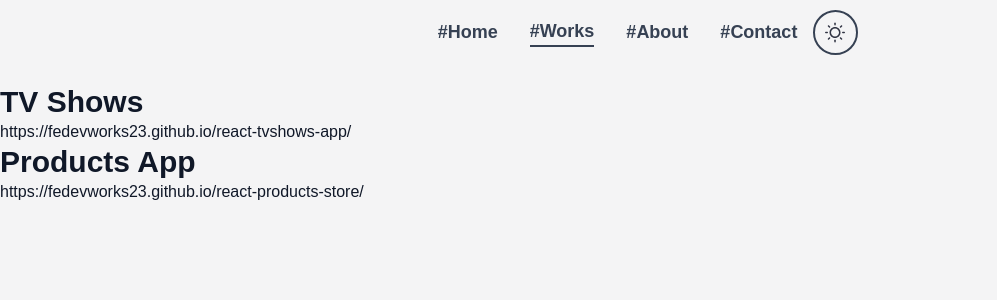
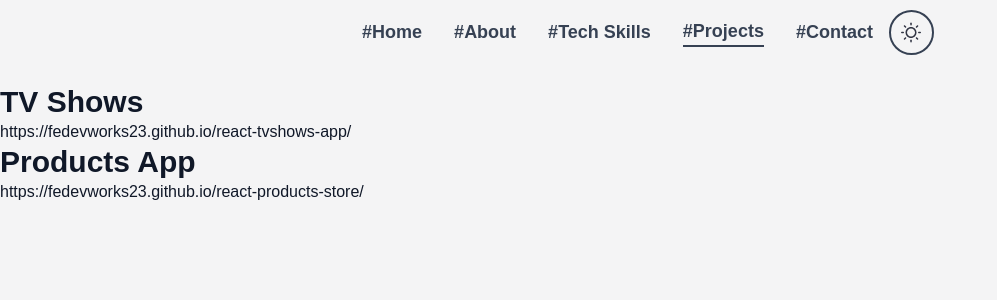
Before and after one commit to fedevworks23/sriman-portfolio, a React (Vite) app: page /sriman-portfolio/works in a window 1280 px wide. Shown: the top 300 px of the page, without its empty margins (0-997 px from the left). Built offline with nearby package versions, Linux system fonts and the light colour scheme.

Commit message:
fix: MySkills, Projects

```diff
--- a/src/components/Navbar/Navbar.tsx
+++ b/src/components/Navbar/Navbar.tsx
@@ -7,8 +7,9 @@ export default function Navbar() {
 
   const navLinkList = [
     { to: "/", label: "Home" },
-    { to: "/works", label: "Works" },
     { to: "/about-me", label: "About" },
+    { to: "/tech-skills", label: "Tech Skills" },
+    { to: "/works", label: "Projects" },
     { to: "/contact", label: "Contact" },
   ];
 
--- a/src/pages/Home/MySkill.tsx
+++ b/src/pages/Home/MySkill.tsx
@@ -49,7 +49,7 @@ function MySkill() {
     <>
       <div className="flex flex-col justify-center items-center h-screen">
         <div className="font-bold text-[#42446E] text-5xl">My Tech Stack</div>
-        <div className="text-[#666666] text-3xl">
+        <div className="mt-6 text-[#666666] text-3xl">
           {" "}
           Technologies I’ve been working with recently
         </div>
--- a/src/pages/Home/Projects.tsx
+++ b/src/pages/Home/Projects.tsx
@@ -26,7 +26,7 @@ function Projects() {
     <>
       <div className="flex flex-col justify-center items-center h-screen">
         <div className="font-bold text-[#42446E] text-5xl">Projects</div>
-        <div className="text-[#666666] text-3xl">Things I’ve built so far</div>
+        <div className="mt-6 text-[#666666] text-3xl">Things I’ve built so far</div>
         {/* Images */}
         <div className="gap-15 grid grid-cols-3 mt-24">
           {projects.map((project, index) => (
```
